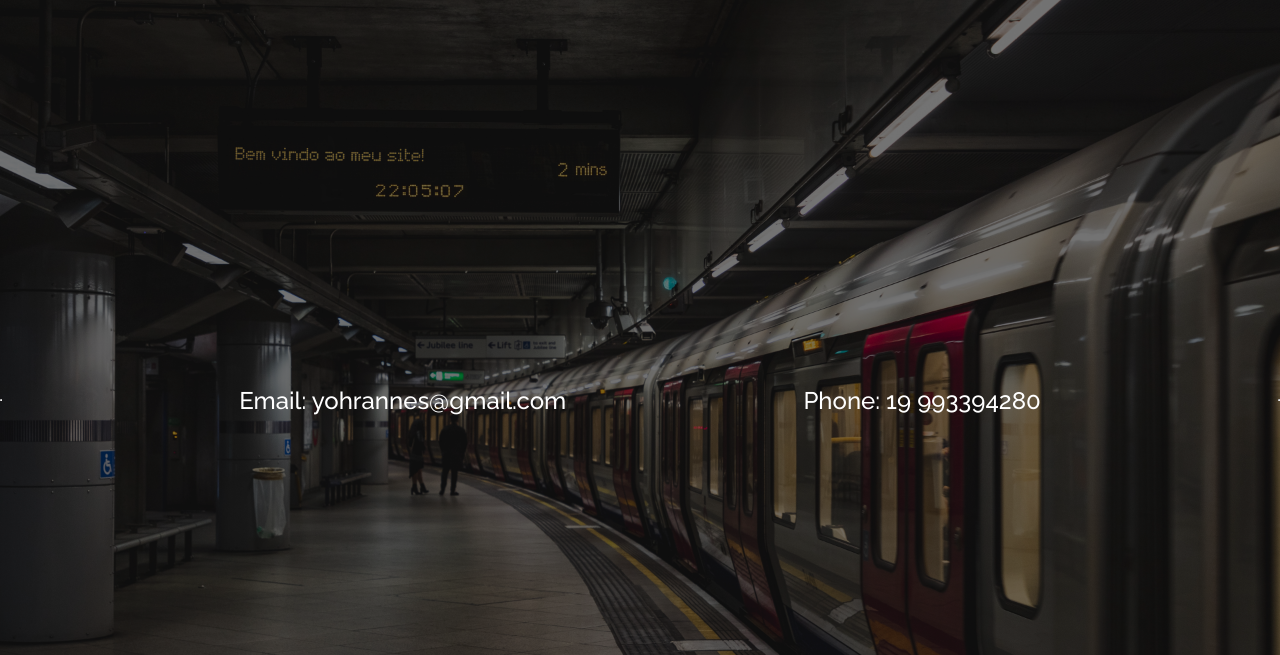
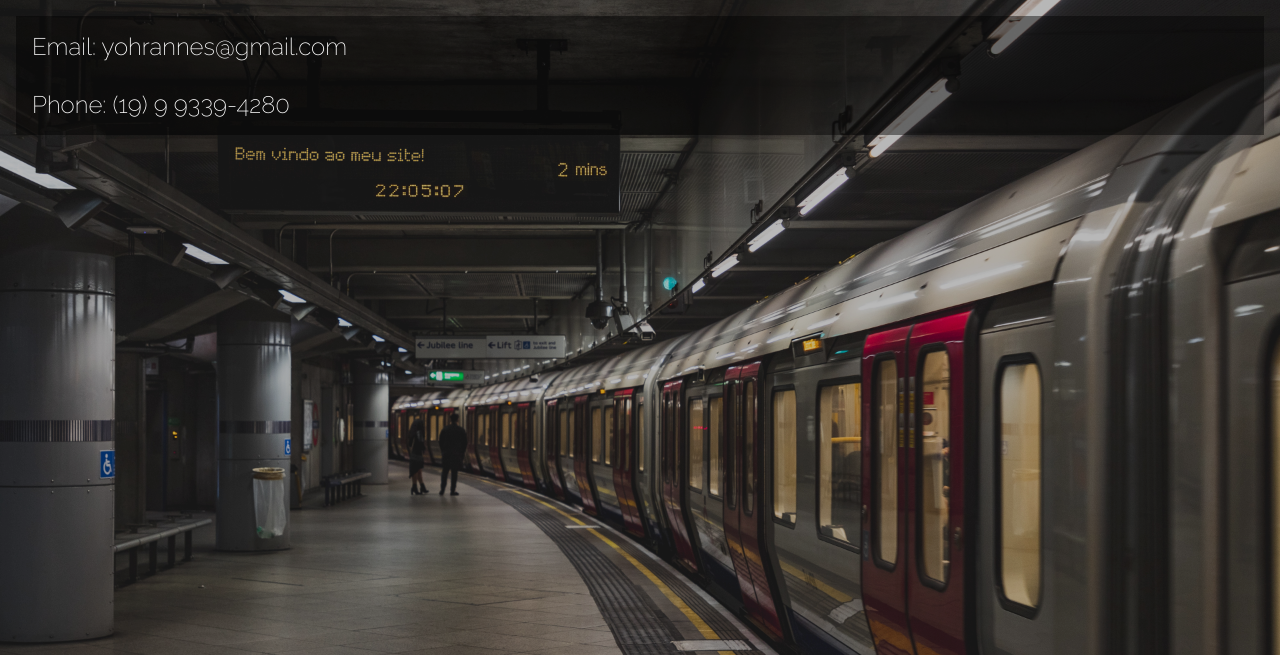
Before and after one commit to yohrannes/website-portifolio, a Flask app: page /contact in a window 1280 px wide. Shown: the top 655 px of the page. Run offline with Flask 3, Linux system fonts and the light colour scheme.

Commit message:
updated getintouch webpage

```diff
--- a/static/css/big-screens.css
+++ b/static/css/big-screens.css
@@ -36,4 +36,8 @@
         margin-left: 5%;
     }
 
+    #aboutme {
+        display: none;
+    }
+
 }
--- a/static/css/blog-style/style.css
+++ b/static/css/blog-style/style.css
@@ -37,7 +37,7 @@ main {
   padding: 1em;
   margin: 1em;
   background-color: rgba(0, 0, 0, 0.445);
-  display: inline-block;
+  display: block;
 }
 
 :root { /*Working with variables*/
@@ -87,3 +87,10 @@ p {
   flex-direction: column;
   list-style-type: none;
 }
+
+main > #getintouch {
+  font-family: 'Raleway';
+  color: #ffffffb2;
+  cursor: pointer;
+  font-size: 1.5em;
+}
--- a/static/css/desktop.css
+++ b/static/css/desktop.css
@@ -39,4 +39,8 @@
         margin-left: 5%;
     }
 
+    #aboutme {
+        display: none;
+    }
+
 }
--- a/static/css/print.css
+++ b/static/css/print.css
@@ -39,4 +39,8 @@
     nav ul ul {
         display: block;
     }
+
+    #aboutme {
+        display: none;
+    }
 }
--- a/static/css/style.css
+++ b/static/css/style.css
@@ -87,6 +87,14 @@ header > div > h1 {
   cursor: pointer;
 
   margin-left: 20vw;
+}
+
+#title:hover {
+  font-family: 'Raleway';
+  color: #6ef169b2;
+  cursor: pointer;
+  animation: glitch1 2s ;
+  font-size: 1em;
 }
 
 header > div > div > h1 {
@@ -244,11 +252,8 @@ main {
   display: none;
 }
 
-.getintouch {
-  font-family: var(--fonte-del);
-  font-weight: 500;
-  font-size: x-large;
-  color: white;
+#aboutme {
+  display: block;
 }
 
 h1#websiteinfo {
--- a/static/css/tablet.css
+++ b/static/css/tablet.css
@@ -44,4 +44,8 @@
   menu#menunav {
     margin-left: 5%;
   }
+
+  #aboutme {
+    display: none;
+  }
 }
--- a/templates/getintouch.html
+++ b/templates/getintouch.html
@@ -2,25 +2,34 @@
 <html lang="en">
 <head>
     <meta charset="UTF-8">
-  <link rel="stylesheet" href="../static/css/style.css">
-  <link rel="stylesheet" href="../static/css/print.css">
-  <link rel="stylesheet" href="../static/css/tablet.css">
-  <link rel="stylesheet" href="../static/css/desktop.css">
-  <link rel="stylesheet" href="../static/css/big-screens.css">
+    <meta name="viewport" content="width=device-width, initial-scale=1.0">
+    <link rel="stylesheet" href="../static/css/blog-style/style.css">
+    <link rel="stylesheet" href="../static/css/blog-style/print.css">
+    <link rel="stylesheet" href="../static/css/blog-style/tablet.css">
+    <link rel="stylesheet" href="../static/css/blog-style/desktop.css">
+    <link rel="stylesheet" href="../static/css/blog-style/big-screens.css">
     <link rel="stylesheet" href="../static/css/animations/anim-glitchop-.css">
     <link rel="stylesheet" href="../static/css/animations/anim-glitch.css">
     <link rel="shortcut icon" href="../static/images/icons/icon-notes.png">
     <meta charset="UTF-8">
     <meta http-equiv="X-UA-Compsatible" content="IE=edge">
-  <meta name="viewport" content="width=device-width, initial-scale=1.0">
-  <title>Gei in touch</title>
+    <title>Website Specs</title>
 </head>
 <body>
     <header>
-    <hr>
-    <p class="getintouch">Email: yohrannes@gmail.com</p>
-    <p class="getintouch">Phone: 19 993394280</p>
-    <hr>
     </header>
+    <nav>
+        <!--Nav content-->
+    </nav>
+    <main>
+      <section id="getintouch">
+        <p>Email: yohrannes@gmail.com</p>
+        <br>
+        <p>Phone: (19) 9 9339-4280</p>
+      </section>
+    </main>
+    <footer>
+        <!--Footer content-->
+    </footer>
 </body>
 </html>
--- a/templates/index.html
+++ b/templates/index.html
@@ -37,8 +37,8 @@
 <body>
 <header>
     <div>
-        <h1 id="title" onmouseover="HoverShowTitle()" onmouseout="HoverHideTitle()">
-            Yohrannes Santos Bigoli
+        <h1 onmouseover="HoverShowTitle()" onmouseout="HoverHideTitle()">
+            <a id="title" href="contact" target="_blank" rel="external">Yohrannes Santos Bigoli</a>
         </h1>
     </div>
     <div id="foto1"></div>
```
Lines whose indentation alone changed are shown as unchanged.
